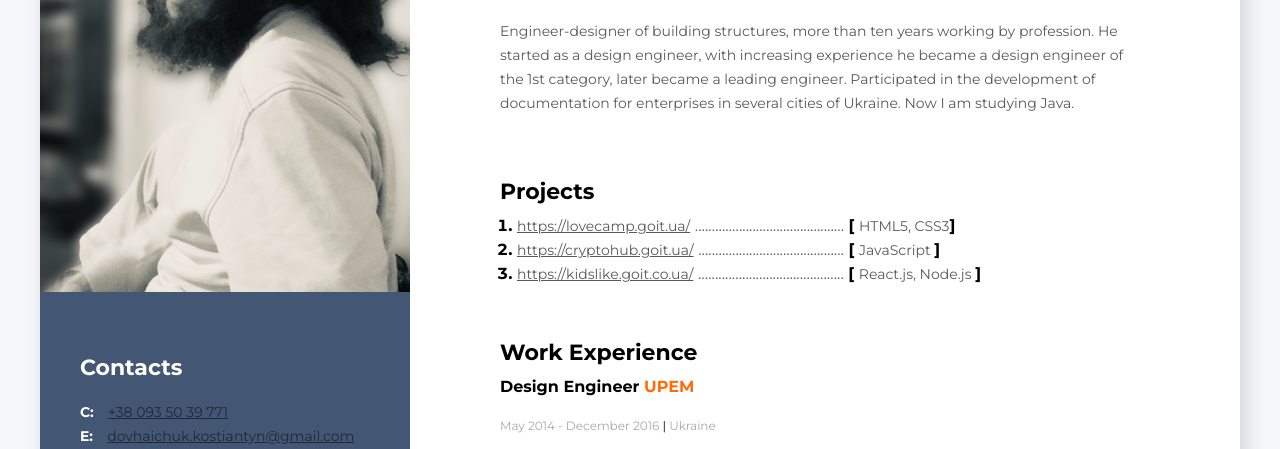
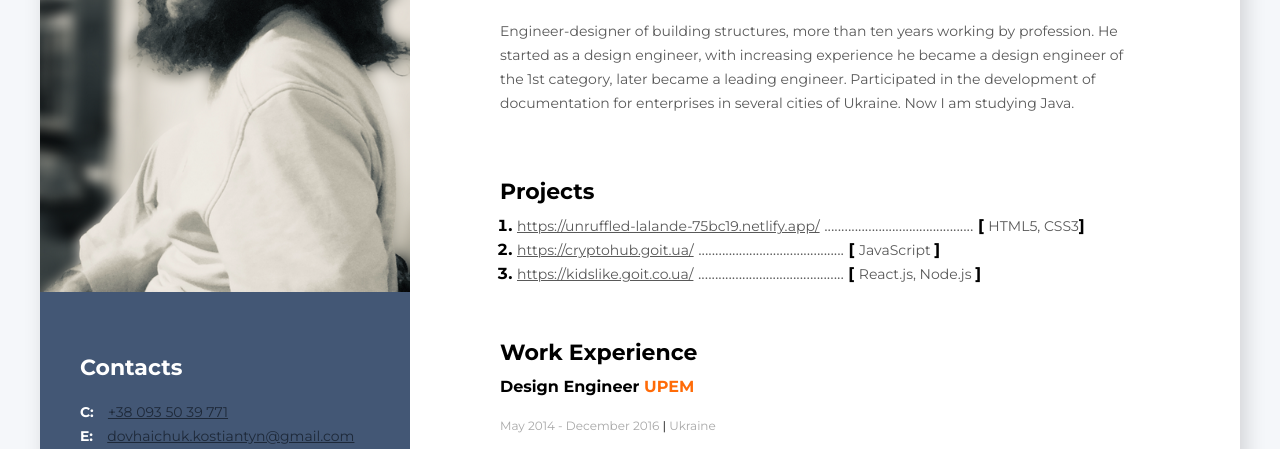
Before and after one commit to kos-d/my-resume, a plain HTML site: page index.html in a window 1280 px wide. Shown: the part 291-740 px from the top of the page. Drawn offline with Linux system fonts and the light colour scheme.

Commit message:
Modify link HTML

```diff
--- a/index.html
+++ b/index.html
@@ -85,7 +85,7 @@
                 <h3 class="about-me-title"> Projects </h3>
                 <ol>
                     <li class="projects-item">
-                        <a class="projects-link" href="https://lovecamp.goit.ua/">https://lovecamp.goit.ua/</a>
+                        <a class="projects-link" href="https://unruffled-lalande-75bc19.netlify.app/">https://unruffled-lalande-75bc19.netlify.app/</a>
                         <span class="dots">............................................</span>
                         <span><b>[</b> <span class="tech-name">HTML5, CSS3</span><b>]</b></span>
                     </li>
```
